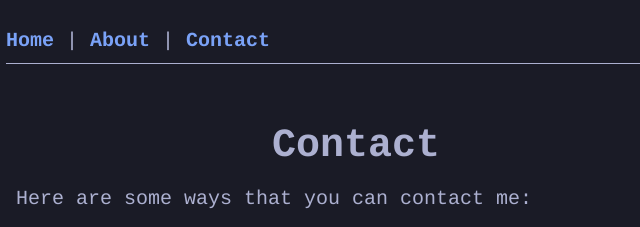
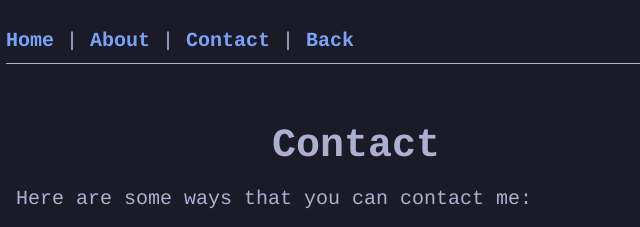
Before and after one commit to ret2pop/prestonpan, a plain HTML site: page build/website/about/contact.html in a window 1280 px wide. Shown: the top 227 px of the page, 250-890 px from the left. Drawn offline with Linux system fonts and the light colour scheme; files whose address does not match are found by name.

Commit message:
maybe fixed back button

```diff
--- a/build/website/about/contact.html
+++ b/build/website/about/contact.html
@@ -18,7 +18,7 @@ Contact
 		<a href="/index.html" class="justleft">Home</a> |
 		<a href="/about/" class="justleft">About</a> |
 		<a href="/about/contact.html" class="justleft">Contact</a>
-		<!--BACKDIR-->
+		| <a href="./index.html">Back</a>
 		<hr>
 	</div>
 
```
Also changed, not shown: build/website/about/technology.html (+1 -1 lines), build/website/fonts/liberationmono-bold-demo.html (+1 -1 lines), build/website/fonts/liberationmono-bolditalic-demo.html (+1 -1 lines), build/website/fonts/liberationmono-italic-demo.html (+1 -1 lines), build/website/fonts/liberationmono-regular-demo.html (+1 -1 lines), 1 other file.
